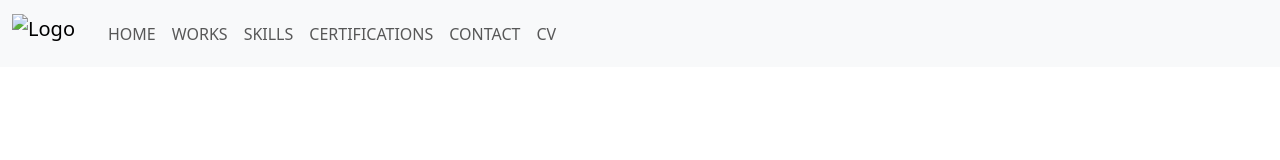
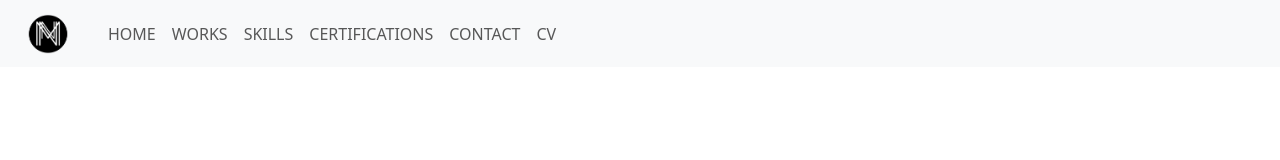
Before and after one commit to noeneyra/PreEntrega3-Neyra, a website: page pages/skills.html in a window 1280 px wide. Shown: the top 160 px of the page. Drawn offline with nearby package versions, Linux system fonts and the light colour scheme; files that its build step writes are made by us from their sources; the site is published under a folder, as on GitHub Pages, so addresses that start at the root find nothing; a web font is replaced by a local one.

Commit message:
Ruta Logo

```diff
--- a/pages/skills.html
+++ b/pages/skills.html
@@ -27,7 +27,7 @@
                 <nav class="navbar navbar-expand-lg bg-body-tertiary navbar fixed-top">
                     <div class="container-fluid">
                         <a class="navbar-brand" href="/index.html">
-                        <img src="/images/logoMnn.png" alt="Logo" width="72" height="40" class="d-inline-block align-text-top img imgZoom">
+                        <img src="../images/logoMnn.png" alt="Logo" width="72" height="40" class="d-inline-block align-text-top img imgZoom">
                         </a>
                         <button class="navbar-toggler" type="button" data-bs-toggle="collapse" data-bs-target="#navbarSupportedContent" aria-controls="navbarSupportedContent" aria-expanded="false" aria-label="Toggle navigation">
                         <span class="navbar-toggler-icon"></span>
```
Also changed, not shown: pages/works.html (+1 -1 lines).
